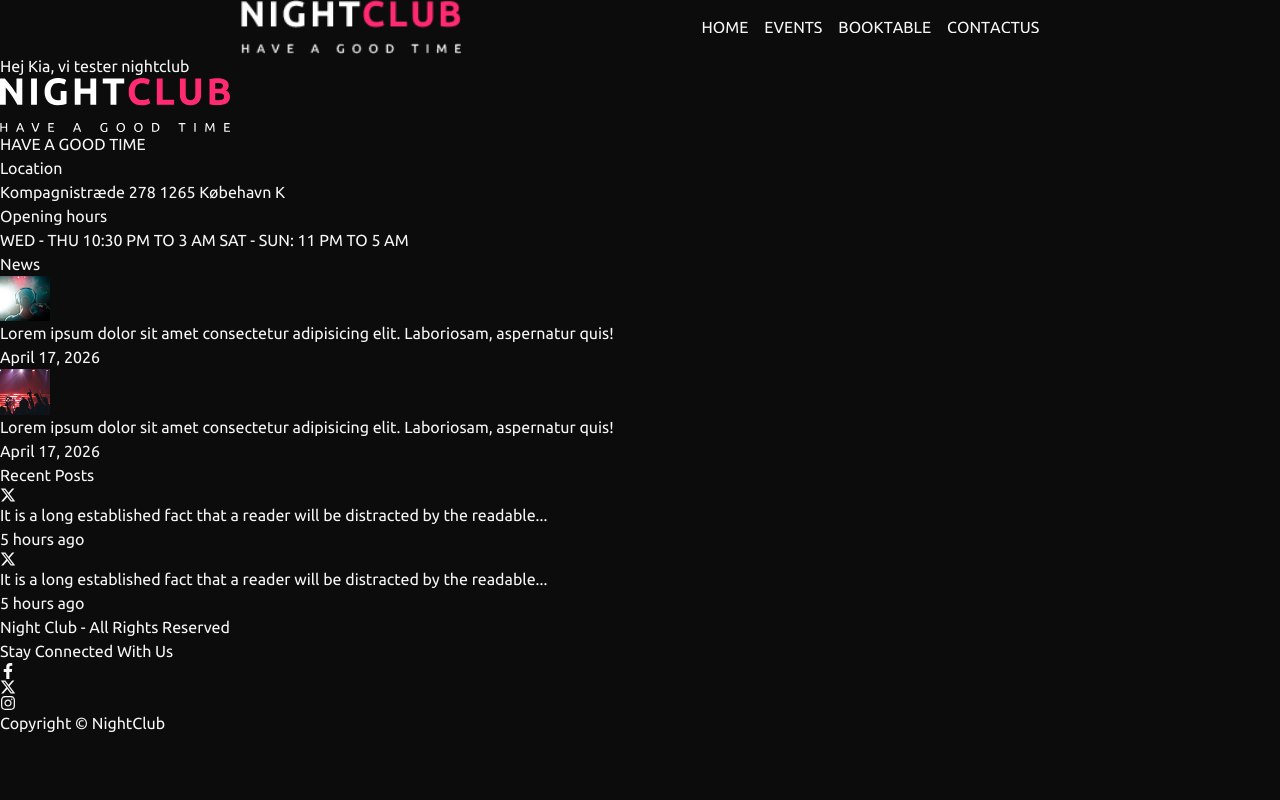
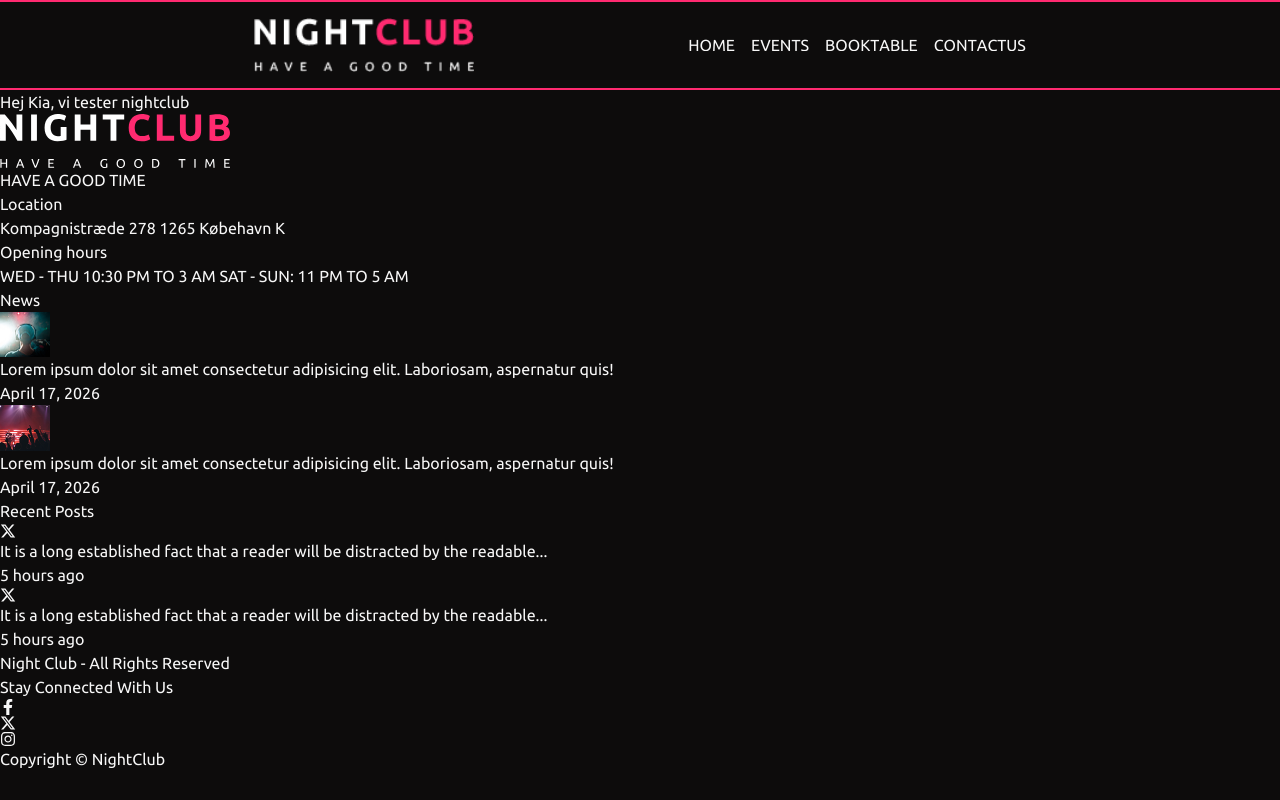
Before and after one commit to kivi0001/FORK-3sem-eksamen, a Next.js app: page / in a window 1280 px wide. Built offline with nearby package versions, Linux system fonts and the light colour scheme.

Commit message:
- ny token på header border farve tilføjet i global CSS - farver på hover tilføjet til header knapper - border med trekanter tilføjet til header

```diff
--- a/src/app/components/Header.jsx
+++ b/src/app/components/Header.jsx
@@ -5,8 +5,9 @@ import HeaderButton from "./HeaderButton";
 
 const Header = () => {
   return (
-    <header className="flex justify-evenly">
-      <div>
+    <header className="flex justify-between border-y-(--pink) border-y-2">
+      <div className="border-s-transparent border-bs-(--pink) border-e-transparent border-be-transparent border-s-0 border-bs-40 border-e-40 border-be-0"></div>
+      <div className="py-4">
         <Image
           src="/assets/Logo.png"
           width={220}
@@ -26,6 +27,7 @@ const Header = () => {
           contact us
         </HeaderButton>
       </nav>
+      <div className="border-s-transparent border-bs-transparent border-e-transparent border-be-(--pink) border-s-40 border-bs-0 border-e-0 border-be-40"></div>
     </header>
   );
 };
--- a/src/app/components/HeaderButton.jsx
+++ b/src/app/components/HeaderButton.jsx
@@ -36,7 +36,7 @@ const HeaderButton = ({ children, href }) => {
         {children.split("").map((l, i) => {
           return (
             <motion.span
-              className="inline-block"
+              className="inline-block text-header-hover"
               variants={{
                 initial: { y: "100%" },
                 hovered: { y: 0 },
--- a/src/app/globals.css
+++ b/src/app/globals.css
@@ -118,6 +118,7 @@
   --color-dates: var(--pink);
   --color-footerheadlines: var(--pink);
   --color-info: var(--pink);
+  --color-header-border: var(--pink);
   --color-header-hover: var(--pink);
   --color-header-active: var(--pink);
   --color-button: var(--primary-light);
```
